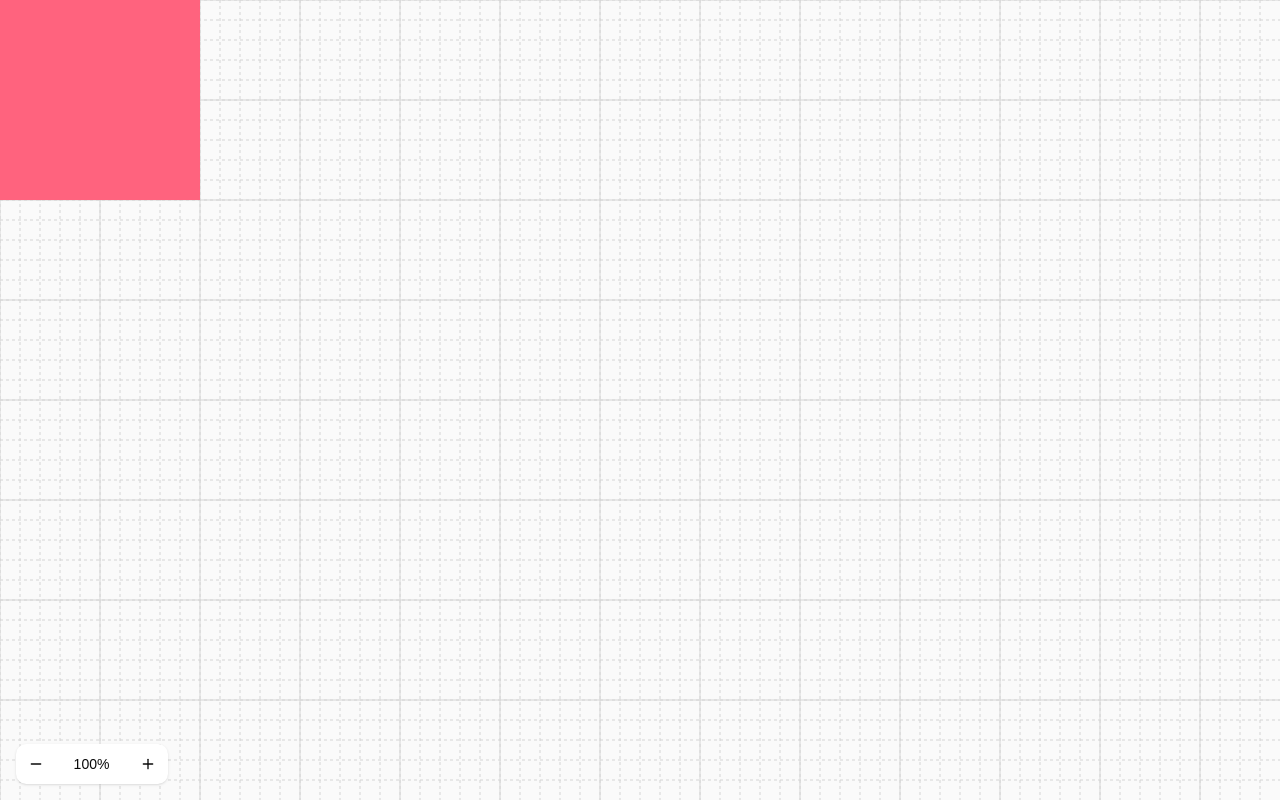
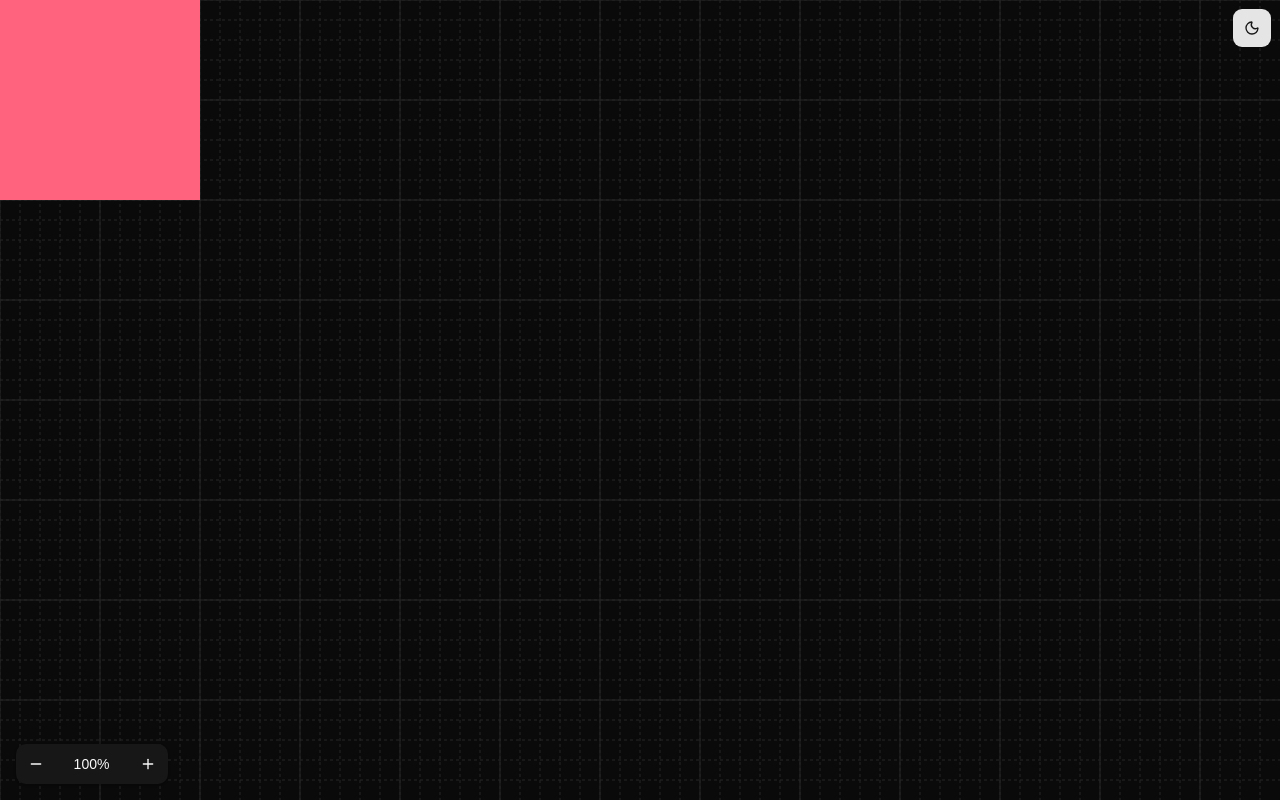
Before and after one commit to LeomharT/pgm-map-editor, a React (Vite) app: page / in a window 1280 px wide. Built offline with nearby package versions, Linux system fonts and the light colour scheme.

Commit message:
feat: good blur the grid

```diff
--- a/src/app/index.tsx
+++ b/src/app/index.tsx
@@ -1,5 +1,12 @@
+import Toolbar from '@/components/toolbar';
+import { ThemeProvider } from '@/components/ui/theme-provider';
 import MapCanvas2D from '@/feature/map/components/MapCanvas2D';
 
 export default function App() {
-  return <MapCanvas2D />;
+  return (
+    <ThemeProvider defaultTheme='dark' storageKey='vite-ui-theme'>
+      <MapCanvas2D />
+      <Toolbar />
+    </ThemeProvider>
+  );
 }
--- a/src/components/toolbar/index.tsx
+++ b/src/components/toolbar/index.tsx
@@ -1,20 +1,26 @@
-import { Card, CardContent } from '@/components/ui/card';
-import { Separator } from '@base-ui/react';
-import { PlayIcon } from 'lucide-react';
+import { Moon, Sun } from 'lucide-react';
 import { Button } from '../ui/button';
+import { useTheme } from '../ui/theme-provider';
 
 export default function Toolbar() {
+  const { theme, setTheme } = useTheme();
+
   return (
-    <div className='fixed top-4 left-[50%] translate-x-[-50%]'>
-      <Card size='sm'>
-        <CardContent>
-          <Separator />
-          <Button variant='positive'>
-            <PlayIcon fill='currentcolor' />
-            Start Navi
-          </Button>
-        </CardContent>
-      </Card>
+    <div className='fixed top-2 right-2 z-10'>
+      <Button
+        className='h-10 w-10'
+        variant='default'
+        size='icon-lg'
+        onClick={() => {
+          if (theme === 'dark') setTheme('light');
+          if (theme === 'light') setTheme('dark');
+          if (theme === 'system') setTheme('dark');
+        }}
+      >
+        <Sun className='h-[1.2rem] w-[1.2rem] scale-100 rotate-0 transition-all dark:scale-0 dark:-rotate-90' />
+        <Moon className='absolute h-[1.2rem] w-[1.2rem] scale-0 rotate-90 transition-all dark:scale-100 dark:rotate-0' />
+        <span className='sr-only'>Toggle theme</span>
+      </Button>
     </div>
   );
 }
--- a/src/engine/map-engine-2d/index.ts
+++ b/src/engine/map-engine-2d/index.ts
@@ -1,5 +1,6 @@
 import Konva from 'konva';
 import type { GetClientRectConfig } from 'konva/lib/Node';
+import { GridLayer } from './layers/GridLayer';
 import MapEngine2DInteraction from './utils/interaction';
 import { MapEngine2DSize } from './utils/size';
 import MapEngine2DViewport, { type ViewPortTransform } from './viewport';
@@ -32,6 +33,8 @@ export default class MapEngine2D {
   private stage: Konva.Stage;
 
   private _interaction: MapEngine2DInteraction;
+
+  private _theme: 'light' | 'dark' | 'system' = 'system';
 
   public viewport: MapEngine2DViewport;
 
@@ -66,6 +69,16 @@ export default class MapEngine2D {
     });
   }
 
+  public setTheme = (theme: typeof this._theme) => {
+    this._theme = theme;
+
+    for (const layer of this.stage.getLayers()) {
+      if (layer instanceof GridLayer) {
+        layer.setTheme(this._theme);
+      }
+    }
+  };
+
   public dispose() {
     this.viewport.removeEventListener('transform', this._updateStageTransform);
 
--- a/src/engine/map-engine-2d/layers/GridLayer.ts
+++ b/src/engine/map-engine-2d/layers/GridLayer.ts
@@ -1,6 +1,7 @@
 import { Colors } from '@/constants/colors';
 import Konva from 'konva';
 
+/** Non-interactive background grid that does not contribute to content bounds. */
 export class GridLayer extends Konva.Layer {
   MAJOR_CELL_STEP: number = 100;
   MINOR_CELL_STEP: number = this.MAJOR_CELL_STEP / 5;
@@ -12,10 +13,16 @@ export class GridLayer extends Konva.Layer {
       new Konva.Shape({
         listening: false,
         sceneFunc: (ctx) => {
+          const isDark = this._theme === 'dark';
           const scale = this.getStage().scaleX();
 
-          const MAJOR_CELL_COLOR = scale > 0.5 ? Colors.NEUTRAL300 : Colors.NEUTRAL200;
-          const MINOR_CELL_COLOR = scale > 0.7 ? Colors.NEUTRAL300 : Colors.NEUTRAL200;
+          let MAJOR_CELL_COLOR: string = scale > 0.5 ? Colors.NEUTRAL200 : Colors.NEUTRAL100;
+          let MINOR_CELL_COLOR: string = scale > 0.7 ? Colors.NEUTRAL200 : Colors.NEUTRAL100;
+
+          if (isDark) {
+            MAJOR_CELL_COLOR = scale > 0.5 ? Colors.NEUTRAL800 : Colors.NEUTRAL900;
+            MINOR_CELL_COLOR = scale > 0.7 ? Colors.NEUTRAL800 : Colors.NEUTRAL900;
+          }
 
           // Render minor lines
           if (scale > 0.5) this._renderGrid(ctx, this.MINOR_CELL_STEP, MINOR_CELL_COLOR, [3, 3]);
@@ -31,6 +38,15 @@ export class GridLayer extends Konva.Layer {
         fill: Colors.ROSE400,
       }),
     );
+  }
+
+  private _theme: 'light' | 'dark' | 'system' = 'system';
+
+  public setTheme(theme: 'light' | 'dark' | 'system') {
+    if (this._theme === theme) return;
+
+    this._theme = theme;
+    this.batchDraw();
   }
 
   private _renderGrid(ctx: Konva.Context, step: number, color: string, dash?: [number, number]) {
--- a/src/feature/map/components/MapCanvas2D.tsx
+++ b/src/feature/map/components/MapCanvas2D.tsx
@@ -1,3 +1,4 @@
+import { useTheme } from '@/components/ui/theme-provider';
 import MapEngine2D from '@/engine/map-engine-2d';
 import { GridLayer } from '@/engine/map-engine-2d/layers/GridLayer';
 import { useEffect, useRef, useState } from 'react';
@@ -7,8 +8,13 @@ import MapCanvas2DMapController from './MapCanvas2DMapController';
 export default function MapCanvas2D() {
   const ref = useRef<HTMLDivElement>(null);
 
+  const { theme } = useTheme();
+
   const [engine, setEngine] = useState<MapEngine2D | null>(null);
 
+  /**
+   * Initial instance
+   */
   useEffect(() => {
     if (!ref.current) return;
 
@@ -24,9 +30,17 @@ export default function MapCanvas2D() {
     };
   }, []);
 
+  /**
+   * Toggle theme
+   */
+  useEffect(() => {
+    if (!engine) return;
+    engine.setTheme(theme);
+  }, [engine, theme]);
+
   return (
     <MapCanvas2DContext.Provider value={{ engine: engine }}>
-      <div ref={ref} className='relative h-dvh w-dvw bg-neutral-50'>
+      <div ref={ref} className='bg-background relative h-dvh w-dvw'>
         {!engine ? null : (
           <>
             <MapCanvas2DMapController />
--- a/src/feature/map/components/MapCanvas2DMapController.tsx
+++ b/src/feature/map/components/MapCanvas2DMapController.tsx
@@ -56,7 +56,7 @@ export default function MapCanvas2DMapController() {
   }
 
   return (
-    <div className='bg-background absolute bottom-4 left-4 rounded-lg shadow'>
+    <div className='bg-card absolute bottom-4 left-4 rounded-lg shadow'>
       <ButtonGroup>
         <Button size='icon-lg' variant='ghost' className='h-10 w-10'>
           <MinusIcon />
```
Also changed, not shown: src/engine/map-engine-2d/layers/OccupancyMapLayer.ts (added, +7 -0 lines).
